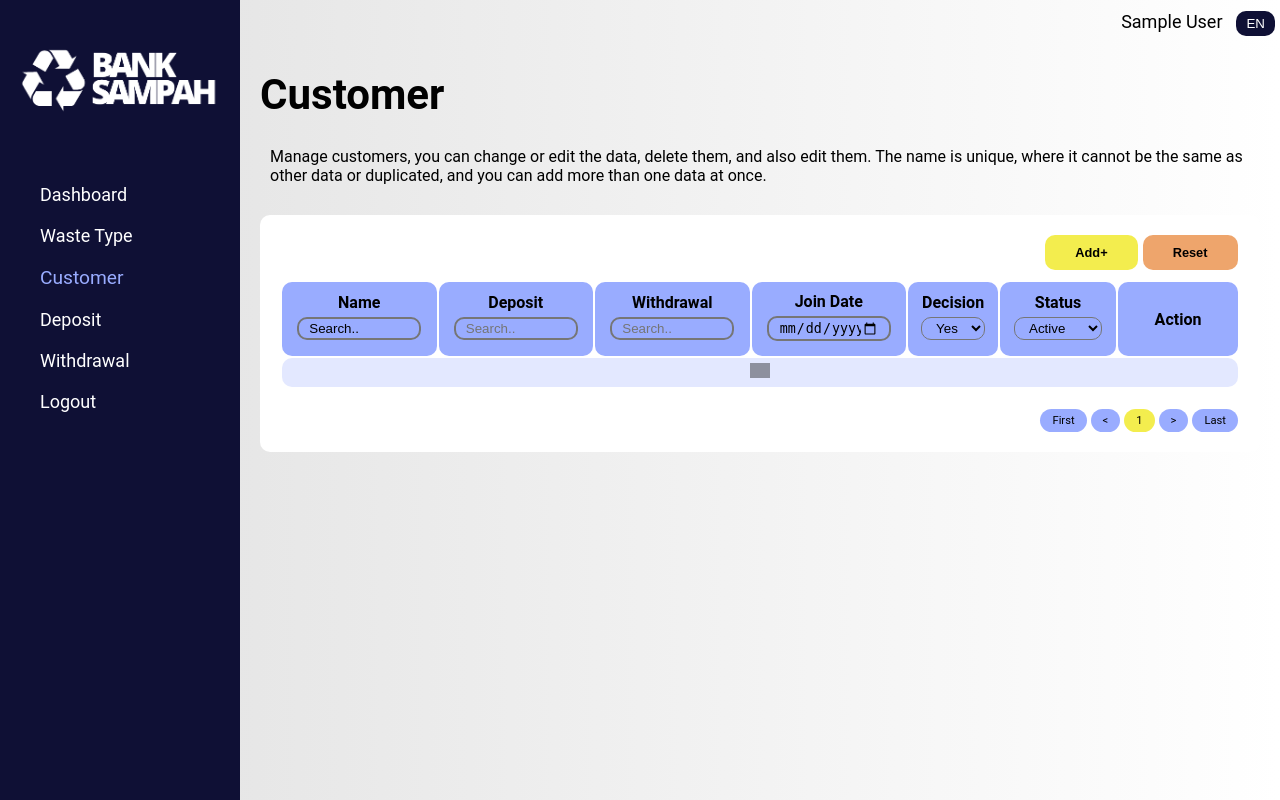
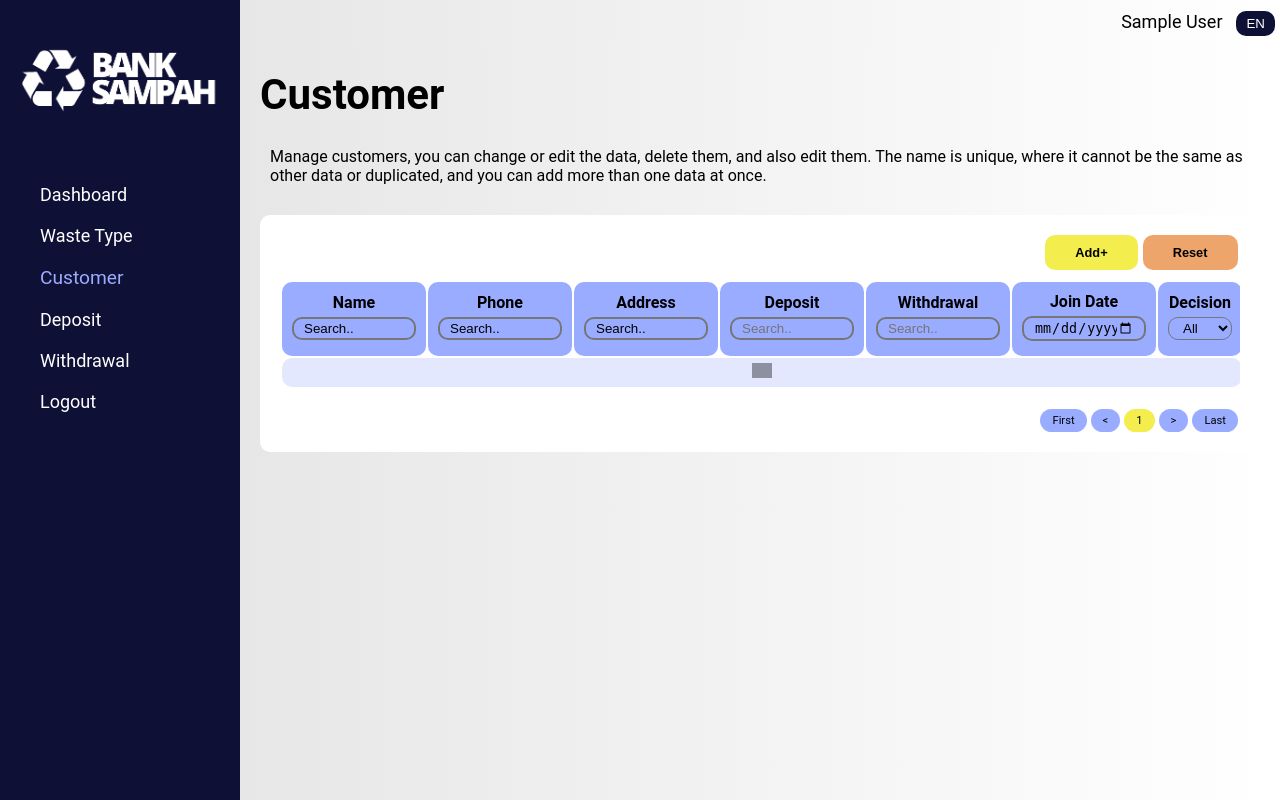
Before and after one commit to bagassandih/bank-sampah-management-system, a Node server app: page /customer in a window 1280 px wide. Run offline with Node 20, Linux system fonts and the light colour scheme; the visitor is signed in with stand-in values (Sample User, id 1); some libraries are stand-ins or nearby versions; grey boxes are pictures that could not be loaded.

Commit message:
implement read and update on table customer

```diff
--- a/src/views/css/styles-backup.css
+++ b/src/views/css/styles-backup.css
@@ -588,6 +588,28 @@
   margin-bottom: 30px;
 }
 
+.sa-input textarea {
+  width: 100%;
+  max-width: 185px;
+  border-radius: 5px;
+  border-width: 2px;
+  border-color: black;
+  height: 50px;
+  max-height: 400px;
+  resize: none;
+  text-align: left;
+  padding: 2px;
+}
+
+.sa-input select {
+  width: 193px;
+  text-align: center;
+  padding: 2px;
+  border-radius: 5px;
+  border-width: 2px;
+  border-color: black;
+}
+
 @media only screen and (max-width: 1024px) {
   .sidebar {
     width: 150px;
--- a/src/views/customer.ejs
+++ b/src/views/customer.ejs
@@ -37,6 +37,18 @@
                                             <input type="text" placeholder="Search.." name="full_name" oninput="filterSorting(undefined, 'same')">
                                         </th>
                                         <th>
+                                            <div onclick="filterSorting(this, 'same')" data-sort=0 name="phone_number">
+                                                Phone
+                                            </div>
+                                            <input type="text" placeholder="Search.." name="phone_number" oninput="filterSorting(undefined, 'same')">
+                                        </th>
+                                        <th>
+                                            <div onclick="filterSorting(this, 'same')" data-sort=0 name="address">
+                                                Address
+                                            </div>
+                                            <input type="text" placeholder="Search.." name="address" oninput="filterSorting(undefined, 'same')">
+                                        </th>
+                                        <th>
                                             <div onclick="filterSorting(this, 'same')" data-sort=0 name="balance.deposit">
                                                 Deposit
                                             </div>
@@ -63,6 +75,7 @@
                                                 Decision
                                             </div>
                                             <select id="filter-status" name="withdrawal_decision" oninput="filterSorting(undefined, 'same')">
+                                                <option value="">All</option>
                                                 <option value="yes">Yes</option>
                                                 <option value="no">No</option>
                                             </select>
--- a/src/views/js/customer.js
+++ b/src/views/js/customer.js
@@ -6,25 +6,127 @@
 
 filterSorting(undefined, 'same');
 
+///// CRUD
 function getDetailCustomer(data) {
-  delete data.updatedAt;
+  // delete unecesarry field
   delete data.__v;
 
-  let htmlData = `<table style='text-align: left; width: 90%; margin: auto;' id='waste-types'>`;
+  let htmlData = `<table style='text-align: left; width: 100%; margin: auto;' id='waste-types'>`;
   for (const key in data) {
     htmlData += '<tr>';
-    htmlData += `<th>${key}</th>`;
-    htmlData += `<td>${data[key]}</td>`;
+    if (key === 'balance') {
+      if (data[key].deposit !== undefined) {
+        htmlData += '<tr>';
+        htmlData += `<th>deposit</th>`;
+        htmlData += `<td>${data.balance.deposit}</td>`;
+        htmlData += '</tr>';
+      };
+      if (data[key].withdrawal !== undefined) {
+        htmlData += '<tr>';
+        htmlData += `<th>withdrawal</th>`;
+        htmlData += `<td>${data.balance.withdrawal}</td>`;
+        htmlData += '</tr>';
+      };
+    } else {
+      htmlData += `<th>${key}</th>`;
+      htmlData += `<td>${data[key]}</td>`;
+    };
     htmlData += '</tr>';
   };
   htmlData += '</table>';
 
   Swal.fire({
-    title: data.name[0].toUpperCase() + data.name.slice(1),
+    title: data.full_name[0].toUpperCase() + data.full_name.slice(1),
     html: htmlData
   });
 };
 
+function editDataCustomer(data) {
+  const tables = `
+    <table class='sa-input'>
+        <tr>
+            <th>
+                Name
+            </th>
+            <td>
+                <input type="text" value="${data.full_name}">
+            </td>
+        </tr>
+         <tr>
+            <th>
+                Phone
+            </th>
+            <td>
+                <input type="number" value="${data.phone_number}" min="0">
+            </td>
+        </tr>
+         <tr>
+            <th>
+                Address
+            </th>
+            <td>
+                <textarea>${data.address}</textarea>
+            </td>
+        </tr>
+         <tr>
+            <th>
+                Decision
+            </th>
+            <td>
+                <select>
+                  <option value="yes">Yes</option>
+                  <option value="no">No</option>
+                </select>
+            </t>
+        </tr>
+    </table>
+    `;
+
+  Swal.fire({
+    title: 'Edit data ' + data.full_name,
+    html: tables,
+    confirmButtonText: 'Save',
+    confirmButtonColor: 'gold',
+    showCancelButton: true,
+  }).then((result) => {
+    const getNameValue = document.querySelectorAll('.sa-input input')[0].value;
+    const getPhoneValue = document.querySelectorAll('.sa-input input')[1].value;
+    const getAdressValue = document.querySelector('.sa-input textarea').value;
+    const getDecisionValue = document.querySelector('.sa-input select').value;
+    const bodyRequest = {
+      full_name: getNameValue,
+      phone_number: getPhoneValue,
+      address: getAdressValue,
+      withdrawal_decision: getDecisionValue
+    };
+    if (result.isConfirmed) {
+      fetch(baseUrlApi + 'customer', {
+        method: 'PUT',  // Change to POST
+        headers: { 'Content-Type': 'application/json' },
+        body: JSON.stringify({ id: data._id, input: bodyRequest })
+      })
+        .then((res) => res.json())
+        .then((res) => {
+          if (res.status) {
+            Swal.fire({
+              title: "Failed to edit!",
+              text: res.message,
+              icon: "error"
+            });
+          } else {
+            Swal.fire({
+              title: 'Successfully updated!',
+              icon: "success"
+            }).then((res) => {
+              filterSorting();
+            });
+          };
+        })
+    }
+  });
+};
+
+// PAGINATION
 function updateSortingText(element, originalText, status) {
   if (element.getAttribute('name').split('-')[1] !== 'page') {
     element.innerText = originalText;
@@ -178,68 +280,6 @@
   });
 };
 
-function editDataCustomer(data) {
-  const tables = `
-    <table class='sa-input'>
-        <tr>
-            <th>
-                Name
-            </th>
-            <td>
-                <input type="text" value="${data.name}">
-            </td>
-        </tr>
-         <tr>
-            <th>
-                Price
-            </th>
-            <td>
-                <input type="number" value="${data.price}" min="1">
-            </td>
-        </tr>
-    </table>
-    `;
-
-  Swal.fire({
-    title: 'Edit data ' + data.name,
-    html: tables,
-    confirmButtonText: 'Save',
-    confirmButtonColor: 'gold',
-    showCancelButton: true,
-  }).then((result) => {
-    const getNameValue = document.querySelectorAll('.sa-input > tbody > tr > td > input')[0].value;
-    const getPriceValue = document.querySelectorAll('.sa-input > tbody > tr > td > input')[1].value;
-    const bodyRequest = {
-      name: getNameValue,
-      price: getPriceValue
-    };
-    if (result.isConfirmed) {
-      fetch(baseUrlApi + 'waste-type/', {
-        method: 'PUT',  // Change to POST
-        headers: { 'Content-Type': 'application/json' },
-        body: JSON.stringify({ id: data._id, input: bodyRequest })
-      })
-        .then((res) => res.json())
-        .then((res) => {
-          if (res.status) {
-            Swal.fire({
-              title: "Failed to edit!",
-              text: res.message,
-              icon: "error"
-            });
-          } else {
-            Swal.fire({
-              title: 'Successfully updated!',
-              icon: "success"
-            }).then((res) => {
-              filterSorting();
-            });
-          };
-        })
-    }
-  });
-};
-
 function addMoreInput() {
   inputCount++;
   document.querySelector('.swal2-html-container').innerHTML += `
@@ -367,7 +407,6 @@
 }
 
 /// Fetching data
-
 function fetchDataTable(bodyRequest) {
   const body = bodyRequest;
   tableElement.innerHTML = '';
@@ -391,7 +430,10 @@
       if (dataTable?.length) {
         dataTable.forEach((element, index) => {
           let nameConvert = element.full_name.split(' ').map(each => each[0].toUpperCase() + each.slice(1)).join(' ');
+          let addressConvert = element.address[0].toUpperCase() + element.address.slice(1);
+
           if (nameConvert.length > 20) nameConvert = nameConvert.slice(0, 20) + '...';
+          if (addressConvert.length > 20) addressConvert = addressConvert.slice(0, 20) + '...';
           const statusConvert = element.status[0].toUpperCase() + element.status.slice(1);
           const depositConvert = new Intl.NumberFormat('id-ID', { style: 'currency', currency: 'IDR' }).format(element.balance.deposit);
           const withdrawConvert = new Intl.NumberFormat('id-ID', { style: 'currency', currency: 'IDR' }).format(element.balance.withdrawal);
@@ -401,7 +443,8 @@
           let newElement = '<tr>';
           // newElement += `<td style="text-align: center;"> ${index+1}</td>`;
           newElement += `<td style="width: 20px; white-space: nowrap; overflow: hidden; text-overflow: ellipsis;">${nameConvert}</td>`;
-          // newElement += `<td>${nameConvert}</td>`;
+          newElement += `<td>${element.phone_number !== 'unknown' ? element.phone_number : '-'}</td>`;
+          newElement += `<td style="width: 20px; white-space: nowrap; overflow: hidden; text-overflow: ellipsis;">${addressConvert}</td>`;
           newElement += `<td>${depositConvert}</td>`;
           newElement += `<td>${withdrawConvert}</td>`;
           newElement += `<td>${element.join_date}</td>`;
@@ -409,7 +452,7 @@
           newElement += `<td style="text-align: center;">${statusConvert}</td>`;
           newElement += `
                 <td style="text-align: center;">
-                    <img src="img/asset-15.png" onclick="editCustomer(${parsedElement})"/>
+                    <img src="img/asset-15.png" onclick="editDataCustomer(${parsedElement})"/>
                     <img src="img/asset-14.png" onclick="deleteCustomer(${parsedElement})"/>
                     <img src="img/asset-16.png" onclick="getDetailCustomer(${parsedElement})"/>
                 </td>`;
```
